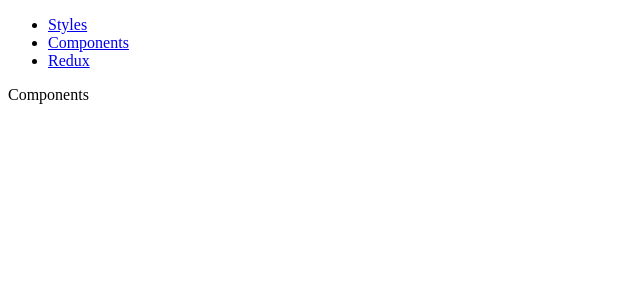
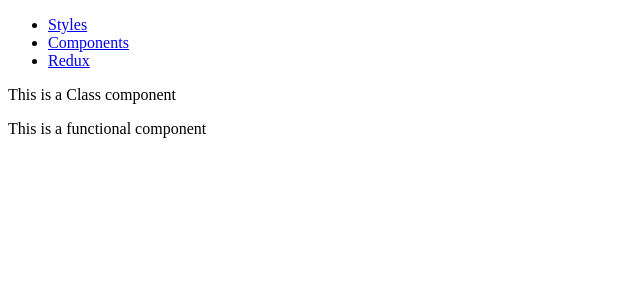
Before and after one commit to mtthdz/react-fundamentals, a React (Create React App) app: page /components in a window 1280 px wide. Shown: the top 300 px of the page, without its empty margins (0-640 px from the left). Built offline with nearby package versions, Linux system fonts and the light colour scheme.

Commit message:
created class and functional components

```diff
--- /dev/null
+++ b/src/components/ClassCard.js
@@ -0,0 +1,21 @@
+import React, { Component } from 'react';
+
+class ClassCard extends Component {
+  constructor() {
+    super();
+
+    this.state = {
+
+    };
+  }
+
+  render() {
+    return(
+      <div>
+        <p>This is a Class component</p>
+      </div>
+    );
+  }
+}
+
+export default ClassCard;
--- /dev/null
+++ b/src/components/FunctionCard.js
@@ -0,0 +1,11 @@
+import React from 'react';
+
+const FunctionCard = () => {
+  return(
+    <div>
+      <p>This is a functional component</p>
+    </div>
+  )
+};
+
+export default FunctionCard;
--- a/src/pages/ComponentPage.js
+++ b/src/pages/ComponentPage.js
@@ -1,11 +1,14 @@
-import React from "react";
+import React from 'react';
+import ClassCard from '../components/ClassCard';
+import FunctionCard from '../components/FunctionCard';
 
 const ComponentPage = () => {
-    return(
-        <div>
-            <p>Components</p>
-        </div>
-    )
+	return (
+		<>
+			<ClassCard />
+			<FunctionCard />
+		</>
+	)
 }
 
 export default ComponentPage;
```
